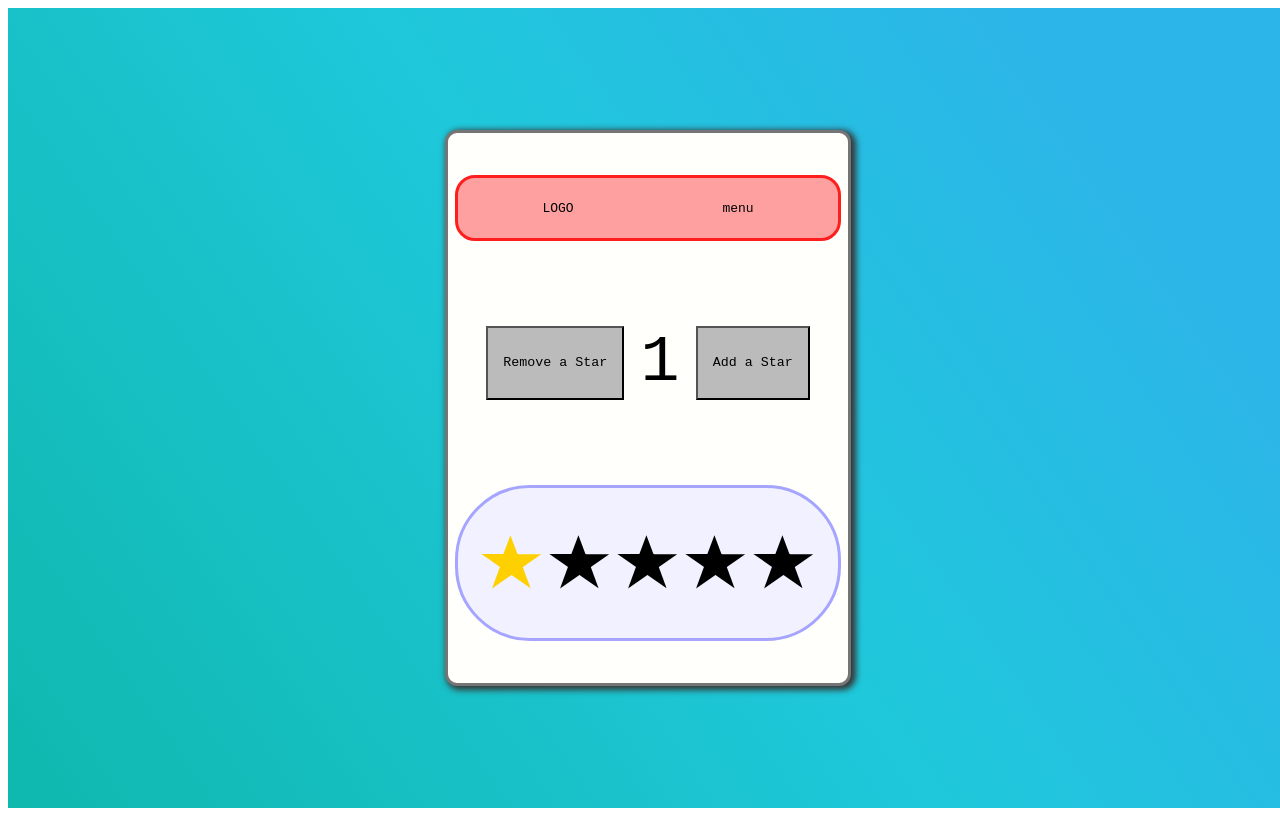
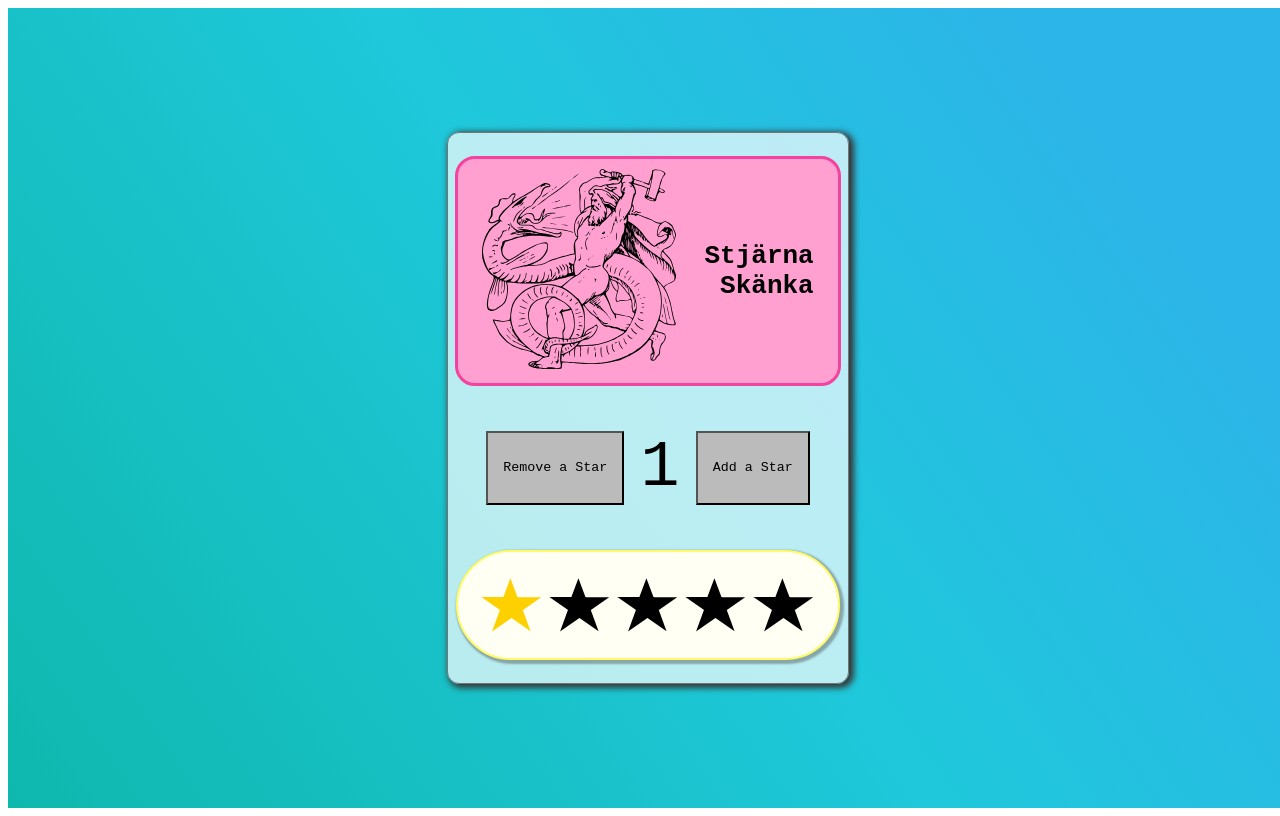
Before and after one commit to mitchg1983/star-project, a plain HTML site: page index.html in a window 1280 px wide. Drawn offline with Linux system fonts and the light colour scheme.

Commit message:
Add final styling.

```diff
--- a/css/style.css
+++ b/css/style.css
@@ -11,14 +11,13 @@
 .app-border {
   height: 550px;
   width: 400px;
-  border: solid rgb(117, 117, 117) 3px;
+  border: solid rgb(117, 117, 117) 1px;
   border-radius: 12px;
-  /* padding: 5px; */
   display: flex;
   flex-direction: column;
   justify-content: space-around;
   align-items: center;
-  background-color: rgb(255, 255, 252);
+  background: rgba(255, 255, 255, 0.693);
   box-shadow: 3px 2px 6px 2px rgb(54, 54, 54);
 }
 
@@ -26,10 +25,10 @@
   display: flex;
   justify-content: space-around;
   align-items: center;
-  background-color: rgb(255, 160, 160);
-  border: solid 3px rgb(255, 30, 30);
+  background-color: rgb(255, 160, 209);
+  border: solid 3px rgb(243, 67, 158);
   padding: 10px;
-  height: 40px;
+  height: auto;
   width: 90%;
   border-radius: 20px;
 }
@@ -44,16 +43,18 @@
 
 .star-field {
   display: flex;
-  background-color: rgb(241, 241, 255);
+  background-color: rgb(255, 255, 244);
   width: 85%;
   display: flex;
   justify-content: space-around;
   font-size: 5em;
-  height: 20%;
+  height: 12%;
   align-items: center;
   padding: 20px;
   border-radius: 75px;
-  border: 3px solid rgb(165, 165, 255);
+  border: 2px solid rgb(255, 250, 102);
+  box-shadow: 2px 2px 2px 2px rgba(54, 54, 54, 0.384);
+
 }
 
 .glow {
@@ -112,3 +113,19 @@
   transform: rotate(-70deg);
   content: "";
 }
+
+.navbar-logo {
+    height: 200px;
+    /* border: solid 1px white; */
+}
+.navbar-menu {
+    font-size: 2em;
+    font-weight: bold;
+    display: flex;
+    flex-direction: column;
+    align-items: flex-end;
+}
+
+p {
+    margin: 0;
+}
--- a/index.html
+++ b/index.html
@@ -11,9 +11,15 @@
     <div class="app">
       <div class="app-border">
         <div class="navbar">
-          <div class="navar-logo">LOGO</div>
+          <div>
+            <!-- logo -->
+            <img src="files/thorbattle.svg" class="navbar-logo" />
+          </div>
 
-          <div class="navbar-menu">menu</div>
+          <div class="navbar-menu">
+            <p>Stjärna</p>
+            <p>Skänka</p>
+          </div>
         </div>
 
         <div class="selector-field">
```
Also changed, not shown: files/thorbattle.svg (added), js/app.js (line endings or trailing spaces), 1 other file.
